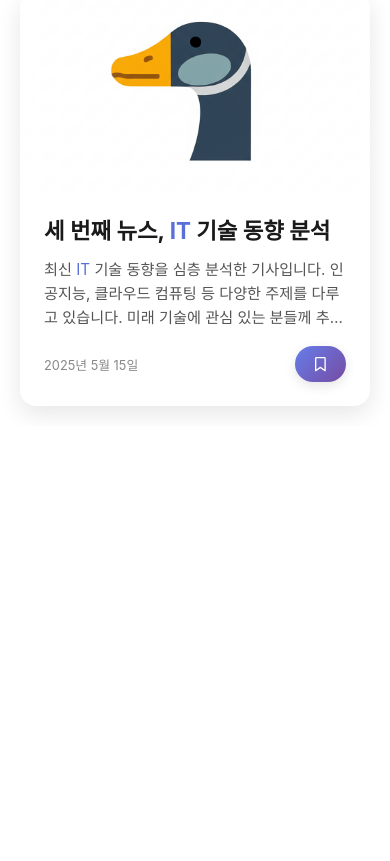
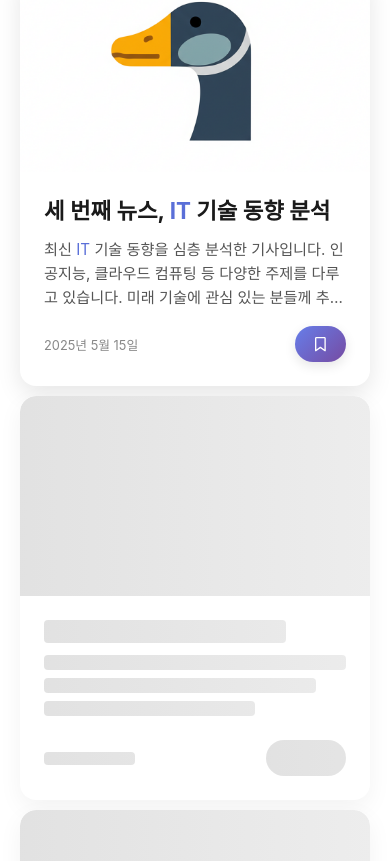
Before and after one commit to Hwanjin-Choi/project-goose-frontend, a React (Vite) app: page /view-news in a window 390 px wide. Shown: the part 1136-1997 px from the top of the page. Before the commit the page ends 1562 px from the top, so only its background shows below. Built offline with nearby package versions, Linux system fonts and the light colour scheme.

Commit message:
Update skeleton and minor update

```diff
--- a/src/components/Header/Header.jsx
+++ b/src/components/Header/Header.jsx
@@ -11,6 +11,10 @@ import {
 } from "@fortawesome/free-solid-svg-icons";
 import { useNavigate } from "react-router-dom";
 import Goose from "../../assets/Goose.png";
+import { useSelector, useDispatch } from "react-redux";
+import useMobileDetect from "../../hook/useMobileDetect";
+import { setKeyword } from "../../redux/keyword/keywordSlice";
+
 const HEADER_HEIGHT = "68px";
 
 // Styled Components 정의
@@ -282,24 +286,23 @@ const MainSearchInput = ({
 
 // Header 컴포넌트
 const Header = () => {
-  const [searchTerm, setSearchTerm] = useState("");
+  const currentKeyword = useSelector((state) => state.keyword.searchText);
+  const dispatch = useDispatch();
+  const [searchTerm, setSearchTerm] = useState(currentKeyword);
   const [isDropdownOpen, setIsDropdownOpen] = useState(false);
-  const [isMobile, setIsMobile] = useState(false);
-  const [isLoggedIn, setIsLoggedIn] = useState(true); // 전하의 코드에 따라 기본값을 true로 설정
+  const isMobile = useMobileDetect();
+  const [isLoggedIn, setIsLoggedIn] = useState(true);
 
   const dropdownRef = useRef(null);
-  const navigate = useNavigate(); // react-router-dom의 useNavigate 사용
+  const navigate = useNavigate();
 
-  const nickname = "문어체"; // 전하의 코드에 있는 닉네임
+  const nickname = "문어체";
 
-  // 로그인/아웃 및 네비게이션 함수는 전하의 코드에서 가져옴
   const onLogin = () => {
     setIsLoggedIn(true);
-    // 실제 로그인 로직 추가 가능
   };
   const onLogout = () => {
     setIsLoggedIn(false);
-    // 실제 로그아웃 로직 추가 가능
   };
   const onNavigate = (url) => {
     navigate(url);
@@ -307,21 +310,12 @@ const Header = () => {
 
   const handleSearch = (term) => {
     if (term.trim() !== "") {
-      onNavigate(`/search-news-page?query=${encodeURIComponent(term)}`);
-      setSearchTerm(""); // 검색 후 입력창 비우기
+      dispatch(setKeyword(term));
+      onNavigate("/view-news");
     }
   };
 
   const toggleDropdown = () => setIsDropdownOpen(!isDropdownOpen);
-
-  useEffect(() => {
-    const handleResize = () => {
-      setIsMobile(window.innerWidth < 768);
-    };
-    handleResize(); // 초기 로드 시 실행
-    window.addEventListener("resize", handleResize);
-    return () => window.removeEventListener("resize", handleResize);
-  }, []);
 
   useEffect(() => {
     const handleClickOutside = (event) => {
--- /dev/null
+++ b/src/components/NewsCardSkeleton/NewsCardSkeleton.jsx
@@ -0,0 +1,167 @@
+import React from "react";
+import styled, { keyframes } from "styled-components";
+
+// 로딩 애니메이션을 위한 keyframes 정의
+const shimmer = keyframes`
+  0% {
+    background-position: -1000px 0;
+  }
+  100% {
+    background-position: 1000px 0;
+  }
+`;
+
+// 스켈레톤 기본 스타일
+const SkeletonElement = styled.div`
+  background: linear-gradient(90deg, #f0f0f0 25%, #e0e0e0 50%, #f0f0f0 75%);
+  background-size: 2000px 100%;
+  animation: ${shimmer} 1.5s infinite linear;
+  border-radius: 4px;
+`;
+
+// 기존 CardWrapper와 유사한 레이아웃을 위한 스켈레톤 래퍼
+const SkeletonCardWrapper = styled.div`
+  background: #ffffff;
+  border-radius: 16px;
+  box-shadow: 0 8px 24px rgba(0, 0, 0, 0.05); // 그림자는 조금 더 연하게
+  display: flex;
+  flex-direction: column;
+  overflow: hidden;
+  width: 100%;
+
+  @media (min-width: 768px) {
+    flex-direction: row;
+  }
+`;
+
+// ThumbnailWrapper에 대응하는 스켈레톤
+const SkeletonThumbnailWrapper = styled(SkeletonElement)`
+  width: 100%; // 모바일에서는 전체 너비
+  height: 200px; // 모바일 이미지 높이
+
+  @media (min-width: 768px) {
+    width: 280px;
+    min-width: 280px;
+    height: 100%; // 부모 높이에 맞춤
+    border-radius: 16px 0 0 16px; // 왼쪽 모서리만 둥글게 (데스크탑 뷰)
+  }
+  border-radius: 16px 16px 0 0; // 모바일 뷰 상단 모서리
+`;
+
+// ContentArea에 대응하는 스켈레톤
+const SkeletonContentArea = styled.div`
+  padding: 24px;
+  display: flex;
+  flex-direction: column;
+  justify-content: space-between;
+  flex: 1;
+  box-sizing: border-box;
+  overflow: hidden;
+
+  @media (min-width: 768px) {
+    padding: 28px;
+  }
+`;
+
+// Title에 대응하는 스켈레톤
+const SkeletonTitle = styled(SkeletonElement)`
+  width: 80%;
+  height: 1.4rem; // Title의 font-size와 유사하게
+  margin-bottom: 12px;
+
+  @media (min-width: 768px) {
+    height: 1.6rem;
+    margin-bottom: 16px;
+  }
+`;
+
+// Description에 대응하는 스켈레톤 (여러 줄 표현)
+const SkeletonDescriptionLine = styled(SkeletonElement)`
+  height: 0.95rem; // Description의 font-size와 유사하게
+  margin-bottom: 8px;
+
+  @media (min-width: 768px) {
+    height: 1rem;
+  }
+`;
+
+const SkeletonDescription = () => (
+  <div>
+    <SkeletonDescriptionLine style={{ width: "100%" }} />
+    <SkeletonDescriptionLine style={{ width: "90%" }} />
+    <SkeletonDescriptionLine style={{ width: "70%" }} />
+    {/* 데스크탑에서 한 줄 더 보이도록 조건부 렌더링 (선택 사항) */}
+    {/* <MediaQuery minWidth={768}> (라이브러리 사용 시) */}
+    {/* <SkeletonDescriptionLine style={{ width: "60%" }} /> */}
+    {/* </MediaQuery> */}
+    {/* 또는 CSS 미디어쿼리로 제어 */}
+    <SkeletonDescriptionLine
+      className="desktop-only"
+      style={{ width: "60%" }}
+    />
+    <style jsx="true" global="true">{`
+      .desktop-only {
+        display: none;
+      }
+      @media (min-width: 768px) {
+        .desktop-only {
+          display: block;
+        }
+      }
+    `}</style>
+  </div>
+);
+
+// Footer에 대응하는 스켈레톤
+const SkeletonFooter = styled.div`
+  display: flex;
+  justify-content: space-between;
+  align-items: center;
+  margin-top: 16px; // 실제 Footer의 margin-top: auto를 고려하여 적절한 값
+
+  @media (min-width: 768px) {
+    margin-top: 20px;
+  }
+`;
+
+// PublishDate에 대응하는 스켈레톤
+const SkeletonPublishDate = styled(SkeletonElement)`
+  width: 30%;
+  height: 0.8rem; // PublishDate의 font-size와 유사하게
+
+  @media (min-width: 768px) {
+    height: 0.85rem;
+  }
+`;
+
+// ScrapButton에 대응하는 스켈레톤
+const SkeletonScrapButton = styled(SkeletonElement)`
+  width: 80px; // ScrapButton의 대략적인 너비
+  height: 36px; // ScrapButton의 대략적인 높이 (padding 고려)
+  border-radius: 20px; // ScrapButton의 border-radius
+
+  @media (min-width: 768px) {
+    width: 100px;
+    height: 44px;
+  }
+`;
+
+const NewsCardSkeleton = () => {
+  return (
+    <SkeletonCardWrapper>
+      <SkeletonThumbnailWrapper />
+      <SkeletonContentArea>
+        <div>
+          <SkeletonTitle />
+          <SkeletonDescription />
+        </div>
+        <SkeletonFooter>
+          <SkeletonPublishDate />
+          <SkeletonScrapButton />
+        </SkeletonFooter>
+      </SkeletonContentArea>
+    </SkeletonCardWrapper>
+  );
+};
+
+export default NewsCardSkeleton;
--- a/src/components/WordCloud/WordCloud.jsx
+++ b/src/components/WordCloud/WordCloud.jsx
@@ -153,7 +153,7 @@ const PackedBubbleChart = ({ dataFromServer }) => {
         console.log("버블 클릭됨:", d.data);
         const keyword = d.data.name;
         dispatch(setKeyword(keyword));
-        navigate(`/view-news/${d.data.name}`); // 필요시 경로 수정
+        navigate(`/view-news`);
       });
 
     node
@@ -264,11 +264,11 @@ const PackedBubbleChart = ({ dataFromServer }) => {
         hasValidData ? (
           <svg ref={svgRef} /> // SVG 크기는 effect에서 설정됨
         ) : (
-          <p style={{ textAlign: "center" }}>표시할 데이터가 없사옵니다.</p>
+          <p style={{ textAlign: "center" }}>표시할 데이터가 없습니다.</p>
         )
       ) : (
         // 크기 측정 중이거나 초기 상태일 때 표시할 내용 (선택 사항)
-        <p>차트 크기를 계산 중이옵니다...</p>
+        <p>차트 크기를 계산 중...</p>
       )}
     </div>
   );
--- /dev/null
+++ b/src/hook/useMobileDetect.js
@@ -0,0 +1,34 @@
+import { useState, useEffect, useCallback } from "react";
+
+const useMobileDetect = (breakpoint = 768) => {
+  const [isMobile, setIsMobile] = useState(() => {
+    if (typeof window !== "undefined") {
+      return window.innerWidth < breakpoint;
+    }
+    return false;
+  });
+
+  const handleResize = useCallback(() => {
+    if (typeof window !== "undefined") {
+      setIsMobile(window.innerWidth < breakpoint);
+    }
+  }, [breakpoint]);
+
+  useEffect(() => {
+    if (typeof window === "undefined") {
+      return;
+    }
+
+    window.addEventListener("resize", handleResize);
+
+    handleResize();
+
+    return () => {
+      window.removeEventListener("resize", handleResize);
+    };
+  }, [handleResize]);
+
+  return isMobile;
+};
+
+export default useMobileDetect;
--- a/src/pages/LandingPage/LandingPage.jsx
+++ b/src/pages/LandingPage/LandingPage.jsx
@@ -6,20 +6,36 @@ import PackedBubbleChart from "../../components/WordCloud/WordCloud";
 import { setKeyword } from "../../redux/keyword/keywordSlice";
 import { useDispatch, useSelector } from "react-redux";
 import { useNavigate } from "react-router-dom";
+import useMobileDetect from "../../hook/useMobileDetect";
 
 const LandingPageContainer = styled.div`
   display: flex;
   flex-direction: column;
   align-items: center;
-  gap: 20px;
+  gap: 10px;
   width: 100%;
   height: 100%;
 `;
 
+// 20 100 20 43  183px
 const StyledImage = styled.img`
   width: 200px;
   height: 200px;
+  @media (max-width: 768px) {
+    width: 100px;
+    height: 100px;
+  }
 `;
+const WordCloudWrapper = styled.div`
+  display: flex; // 내부 PackedBubbleChart가 flex 아이템처럼 동작하게 하기 위함 (선택적)
+  flex-direction: column; // 내부 PackedBubbleChart가 수직으로 공간을 채우도록
+  width: 100%;
+  flex-grow: 1; /* 부모 Flex 컨테이너(LandingPageContainer)에서 남은 수직 공간을 모두 차지 */
+  min-height: 0; /* flex 아이템이 콘텐츠 크기 때문에 부모를 넘어서는 것을 방지 (매우 중요!) */
+  border: 1px solid #eee;
+  position: "relative"; /* PackedBubbleChart 내부의 position:absolute 요소 기준점 */
+`;
+
 const sampleData = [
   { name: "심슨", value: 1, category: "Frontend" },
   { name: "야구", value: 2, category: "Visualization" },
@@ -33,49 +49,44 @@ const sampleData = [
 ];
 
 const LandingPage = () => {
-  const [searchTerm, setSearchTerm] = useState("");
-  const searchKeyword = useSelector((state) => state.keyword.searchText);
+  const currentKeyword = useSelector((state) => state.keyword.searchText);
+  const [searchTerm, setSearchTerm] = useState(currentKeyword);
+
   const dispatch = useDispatch();
   const naviagte = useNavigate();
+  const isMobile = useMobileDetect();
 
   const handleInputChange = (event) => {
-    /* setSearchTerm(event.target.value); */
-    dispatch(setKeyword(event.target.value));
+    setSearchTerm(event.target.value);
+    /* dispatch(setKeyword(event.target.value)); */
   };
 
   const handleSearch = (query) => {
     dispatch(setKeyword(query));
-    naviagte(`/view-news/${query}`);
+    naviagte(`/view-news`);
   };
 
   return (
     <LandingPageContainer>
       <StyledImage src={Goose} alt="Goose Logo" />
       <MainSearchInput
-        value={searchKeyword}
+        value={searchTerm}
         onChange={handleInputChange}
         onSearch={handleSearch}
-        placeholder="오늘의 뉴스는"
+        placeholder="오늘의 뉴스는?"
       />
 
       <div
         style={{
           display: "flex",
           flexDirection: "column",
-          height: "50vh",
+          height: isMobile ? "calc(100vh - 260px)" : "calc(100vh - 360px)",
           width: "100%",
         }}
       >
-        {}
-        <div
-          style={{
-            flex: 1,
-            border: "1px solid #eee",
-            position: "relative",
-          }}
-        >
+        <WordCloudWrapper>
           <PackedBubbleChart dataFromServer={sampleData} />
-        </div>
+        </WordCloudWrapper>
       </div>
     </LandingPageContainer>
   );
--- a/src/pages/ViewNewsPage/ViewNewsPage.jsx
+++ b/src/pages/ViewNewsPage/ViewNewsPage.jsx
@@ -1,8 +1,13 @@
-import React, { useState } from "react";
+import React, { use, useState } from "react";
 import styled from "styled-components";
 import { NewsCard } from "../../components/NewsCard/NewsCard";
 import MainSearchInput from "../../components/MainSearchInput/MainSearchInput"; // MainSearchInput 임포트
 import { getNewsApi } from "../../api/News/fetchNews";
+import NewsCardSkeleton from "../../components/NewsCardSkeleton/NewsCardSkeleton";
+import { useSelector, useDispatch } from "react-redux";
+import { setKeyword } from "../../redux/keyword/keywordSlice";
+import useMobileDetect from "../../hook/useMobileDetect";
+
 // 샘플 뉴스 데이터 (배열 형태로 여러 개를 관리하도록 수정)
 const sampleNewsDataArray = [
   {
@@ -57,26 +62,32 @@ const SearchInputWrapper = styled.div`
 const NewsCardsContainer = styled.div`
   display: flex;
   flex-direction: column;
-  gap: 20px; /* 뉴스 카드 사이의 간격 */
+  gap: 10px; /* 뉴스 카드 사이의 간격 */
   width: 100%;
-  max-width: 800px; /* NewsCard의 max-width와 일치시키거나 적절히 조절 */
-  align-items: center; /* 카드들이 중앙에 오도록 (카드의 너비가 100%가 아닐 경우 대비) */
+  align-items: center;
 `;
 
 const ViewNewsPage = () => {
-  const [searchTerm, setSearchTerm] = useState("");
+  const currentKeyword = useSelector((state) => state.keyword.searchText);
+  const [searchTerm, setSearchTerm] = useState(currentKeyword);
+  const [isLoading, setIsLoading] = useState(true);
+
+  const dispatch = useDispatch();
+  const isMobile = useMobileDetect();
 
   const handleInputChange = (event) => {
     setSearchTerm(event.target.value);
   };
 
   const handleSearch = async (query) => {
+    dispatch(setKeyword(query));
     const res = await getNewsApi();
     console.log(res);
   };
 
   return (
     <ViewNewsPageWrapper>
+      {isMobile && (
         <SearchInputWrapper>
           <MainSearchInput
             value={searchTerm}
@@ -85,10 +96,25 @@ const ViewNewsPage = () => {
             placeholder="관심 있는 뉴스를 검색해 보세요"
           />
         </SearchInputWrapper>
+      )}
+
       <NewsCardsContainer>
         {sampleNewsDataArray.map((newsItem) => (
           <NewsCard key={newsItem.id} newsItem={newsItem} />
         ))}
+
+        {isLoading && (
+          <>
+            {[...Array(3)].map(
+              (
+                _,
+                index // 다음 3개에 대한 스켈레톤
+              ) => (
+                <NewsCardSkeleton key={`skeleton-${index}`} />
+              )
+            )}
+          </>
+        )}
       </NewsCardsContainer>
     </ViewNewsPageWrapper>
   );
```
Lines whose indentation alone changed are shown as unchanged.
